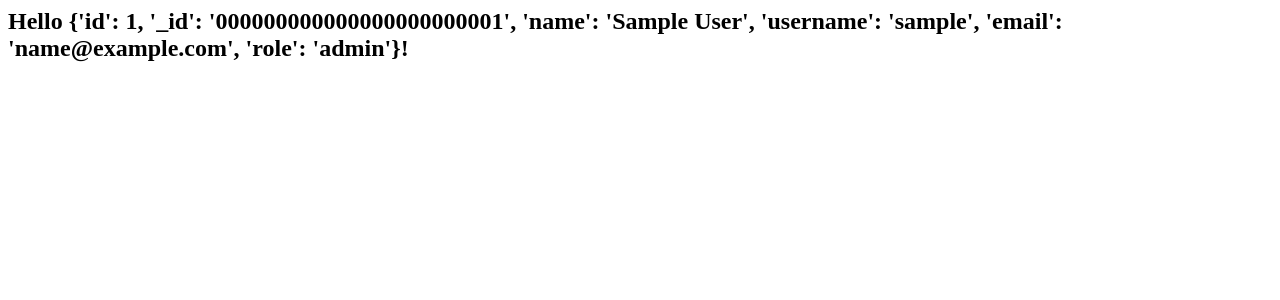
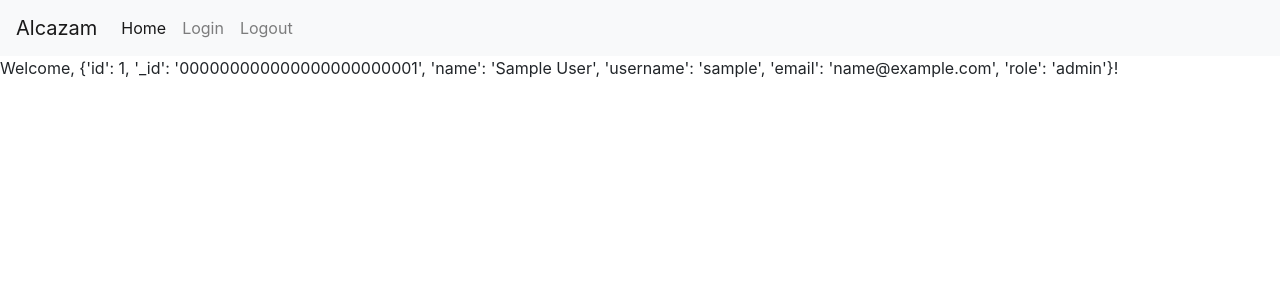
Before and after one commit to XynaxDev/Learning-Flask, a Flask app: page /user in a window 1280 px wide. Shown: the top 300 px of the page. Run offline with Flask 3, Linux system fonts and the light colour scheme; the visitor is signed in with stand-in values (Sample User, id 1).

Commit message:
Updated some feaures

```diff
--- a/app.py
+++ b/app.py
@@ -1,4 +1,4 @@
-from flask import Flask,redirect,url_for,render_template,request,session
+from flask import Flask,redirect,url_for,render_template,request,session,flash
 from datetime import timedelta
 
 app = Flask(__name__)
@@ -26,9 +26,11 @@ def login():
         session.permanent = True # It considers that the data will stay on the website tile the lifetime
         user = request.form["username"]
         session["user"] = user
+        flash("Login Successful!")
         return redirect(url_for("user"))
     else:
         if "user" in session:
+            flash("Already Logged in!")
             return redirect(url_for("user"))
         return render_template("login.html")
 
@@ -44,21 +46,18 @@ def forgot_password():
 def user():
     if "user" in session:
         user = session["user"]
-        return f"<h2> Hello {user}!</h2>"
+        return render_template("user.html", user = user)
     else:
+        flash("You are not logged in!")
         return redirect(url_for("login"))
 
 @app.route("/logout")
 def logout():
+    flash("You have been logged out successfully!","info")
     session.pop("user",None)
     return redirect(url_for("login"))
 
 
 
-
-# @app.route("/admin")
-# def admin():
-#     return redirect(url_for("user",name="Admin!"))
-
 if __name__ == "__main__":
     app.run(debug=True)
--- a/templates/base.html
+++ b/templates/base.html
@@ -13,7 +13,7 @@
 
 <body>
     <nav class="navbar navbar-expand-lg navbar-light bg-light">
-        <a class="navbar-brand" href="{{url_for('home')}}">mrDale</a>
+        <a class="navbar-brand" href="{{url_for('home')}}">Alcazam</a>
         <button class="navbar-toggler" type="button" data-toggle="collapse" data-target="#navbarNavDropdown"
             aria-controls="navbarNavDropdown" aria-expanded="false" aria-label="Toggle navigation">
             <span class="navbar-toggler-icon"></span>
@@ -24,21 +24,10 @@
                     <a class="nav-link" href="{{url_for('home')}}">Home <span class="sr-only">(current)</span></a>
                 </li>
                 <li class="nav-item">
-                    <a class="nav-link" href="{{url_for('features')}}">Features</a>
+                    <a class="nav-link" href="{{url_for('login')}}">Login</a>
                 </li>
                 <li class="nav-item">
-                    <a class="nav-link" href="{{url_for('pricing')}}">Pricing</a>
-                </li>
-                <li class="nav-item dropdown">
-                    <a class="nav-link dropdown-toggle" href="#" id="navbarDropdownMenuLink" role="button"
-                        data-toggle="dropdown" aria-haspopup="true" aria-expanded="false">
-                        Dropdown link
-                    </a>
-                    <div class="dropdown-menu" aria-labelledby="navbarDropdownMenuLink">
-                        <a class="dropdown-item" href="#">Action</a>
-                        <a class="dropdown-item" href="#">Another action</a>
-                        <a class="dropdown-item" href="#">Something else here</a>
-                    </div>
+                    <a class="nav-link" href="{{url_for('logout')}}">Logout</a>
                 </li>
             </ul>
         </div>
--- a/templates/features.html
+++ /dev/null
@@ -1,5 +0,0 @@
-{% extends 'base.html' %}
-{% block title %}Feature Page {% endblock  %}
-{% block content %}
-    <h3>This is feature page</h3>
-{% endblock %}
--- a/templates/pricing.html
+++ /dev/null
@@ -1,5 +0,0 @@
-{% extends 'base.html' %}
-{% block title %}Pricing Page {% endblock  %}
-{% block content %}
-    <h3> This is pricing page</h3>
-{% endblock %}
--- /dev/null
+++ b/templates/user.html
@@ -0,0 +1,13 @@
+{% extends 'base.html' %}
+{% block title %} User {% endblock %}
+
+{% block content %}
+    {% with messages = get_flashed_messages() %}
+        {% if messages %}
+            {% for msg in messages %}
+                <p>{{msg}}</p>
+            {% endfor %}
+        {% endif %}
+    {% endwith %}
+    <p>Welcome, {{user}}!</p>
+{% endblock %}
```
Also changed, not shown: templates/login.html (+7 -0 lines).
